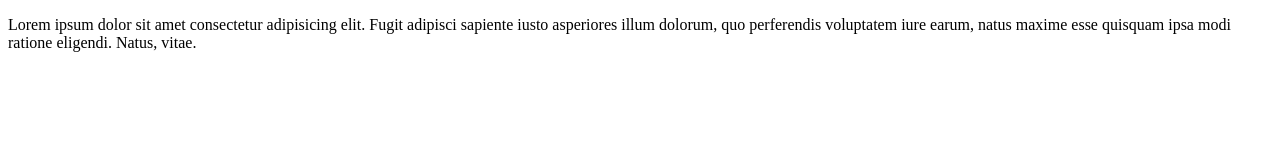
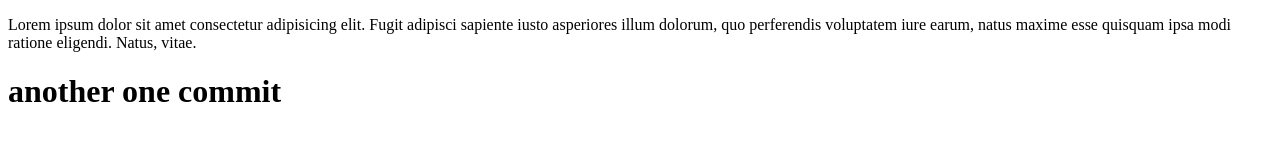
Before and after one commit to Kiraoto/test, a plain HTML site: page index.html in a window 1280 px wide. Drawn offline with Linux system fonts and the light colour scheme.

Commit message:
another commit

```diff
--- a/index.html
+++ b/index.html
@@ -7,5 +7,6 @@
 </head>
 <body>
     <p>Lorem ipsum dolor sit amet consectetur adipisicing elit. Fugit adipisci sapiente iusto asperiores illum dolorum, quo perferendis voluptatem iure earum, natus maxime esse quisquam ipsa modi ratione eligendi. Natus, vitae.</p>
+    <h1>another one commit</h1>
 </body>
 </html>
```
